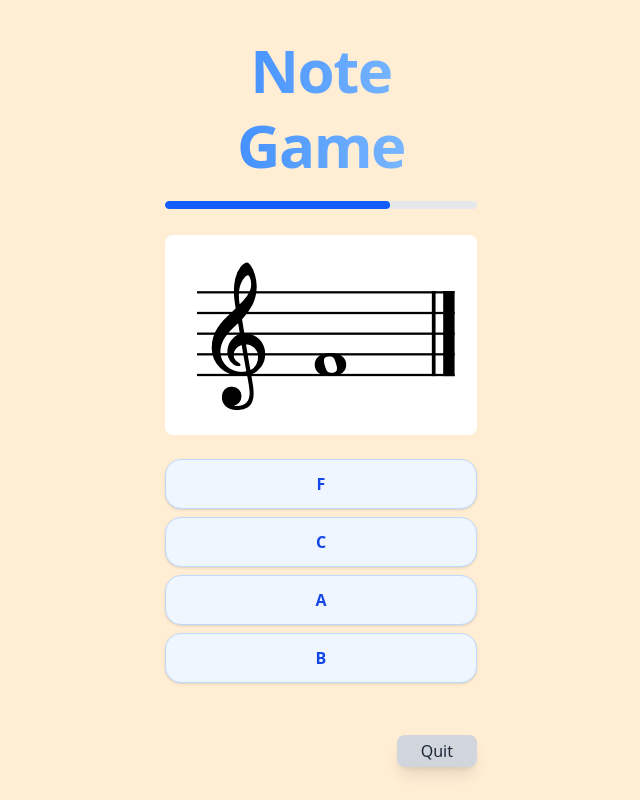
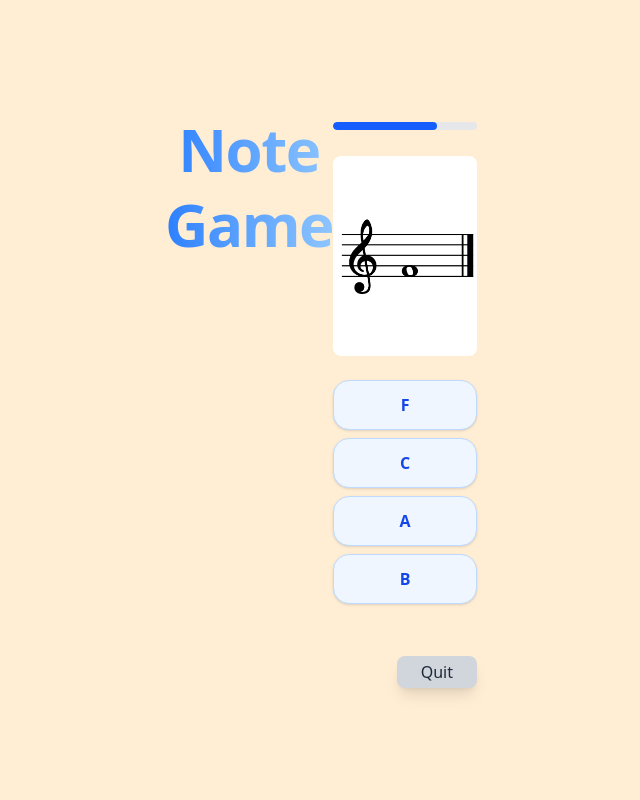
Before and after one commit to ConForza/Note-game, a React (Vite) app: page / in a window 1280 px wide. Both pictures are taken after a click on the button "Start". Shown: the whole page, without its empty margins (319-959 px from the left). Built offline with nearby package versions, Linux system fonts and the light colour scheme.

Commit message:
Change landscape appearance

```diff
--- a/src/App.jsx
+++ b/src/App.jsx
@@ -29,7 +29,7 @@ function App() {
 
   return (
     <div className={isDarkMode ? "dark" : ""}>
-      <div className="main-div h-dvh w-dvw bg-orange-100 dark:bg-neutral-900 text-gray-900 dark:text-neutral-100 flex flex-col items-center justify-center">
+      <div className="h-dvh w-dvw bg-orange-100 dark:bg-neutral-900 text-gray-900 dark:text-neutral-100 flex flex-col items-center justify-center">
         <div className="w-90 p-6 flex justify-center">
           {route === "quiz" && (
             <QuizPage
--- a/src/components/QuizPage.jsx
+++ b/src/components/QuizPage.jsx
@@ -125,7 +125,7 @@ function QuizPage({ noteSettings, handleRestartQuiz }) {
   }, []);
 
   return (
-    <div className="flex flex-col w-full">
+    <div className="quiz-div flex flex-col w-full">
       <div className="w-auto text-center">
         <h1 className="mb-2 text-4xl sm:text-5xl md:text-6xl font-bold leading-tight tracking-tight bg-gradient-to-r from-blue-500 to-blue-300 text-transparent bg-clip-text">
           Note Game
--- a/src/index.css
+++ b/src/index.css
@@ -65,7 +65,7 @@ footer {
 }
 
 @media (orientation: landscape) {
-  .main-div {
+  .quiz-div {
     flex-direction: row;
   }
 }
```
